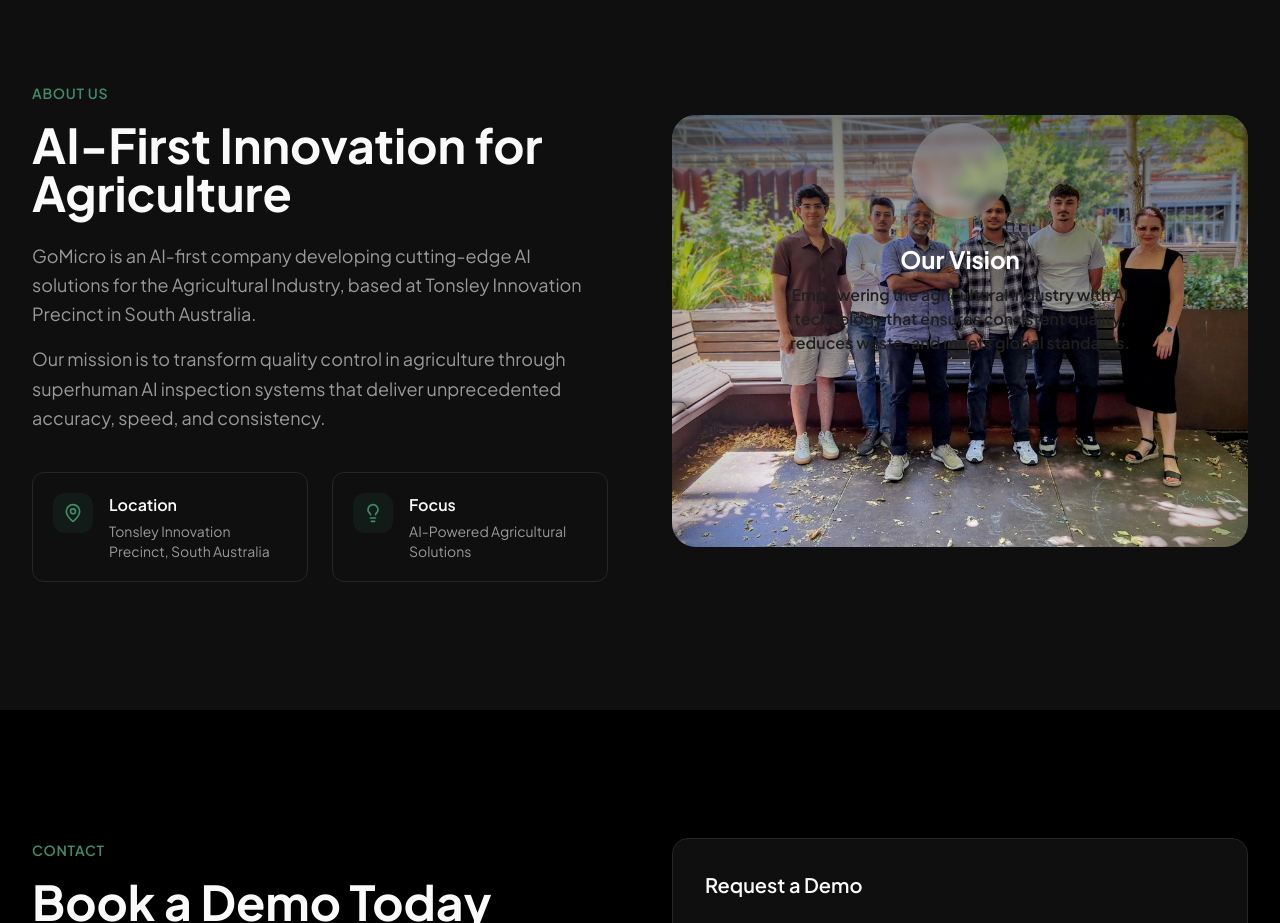
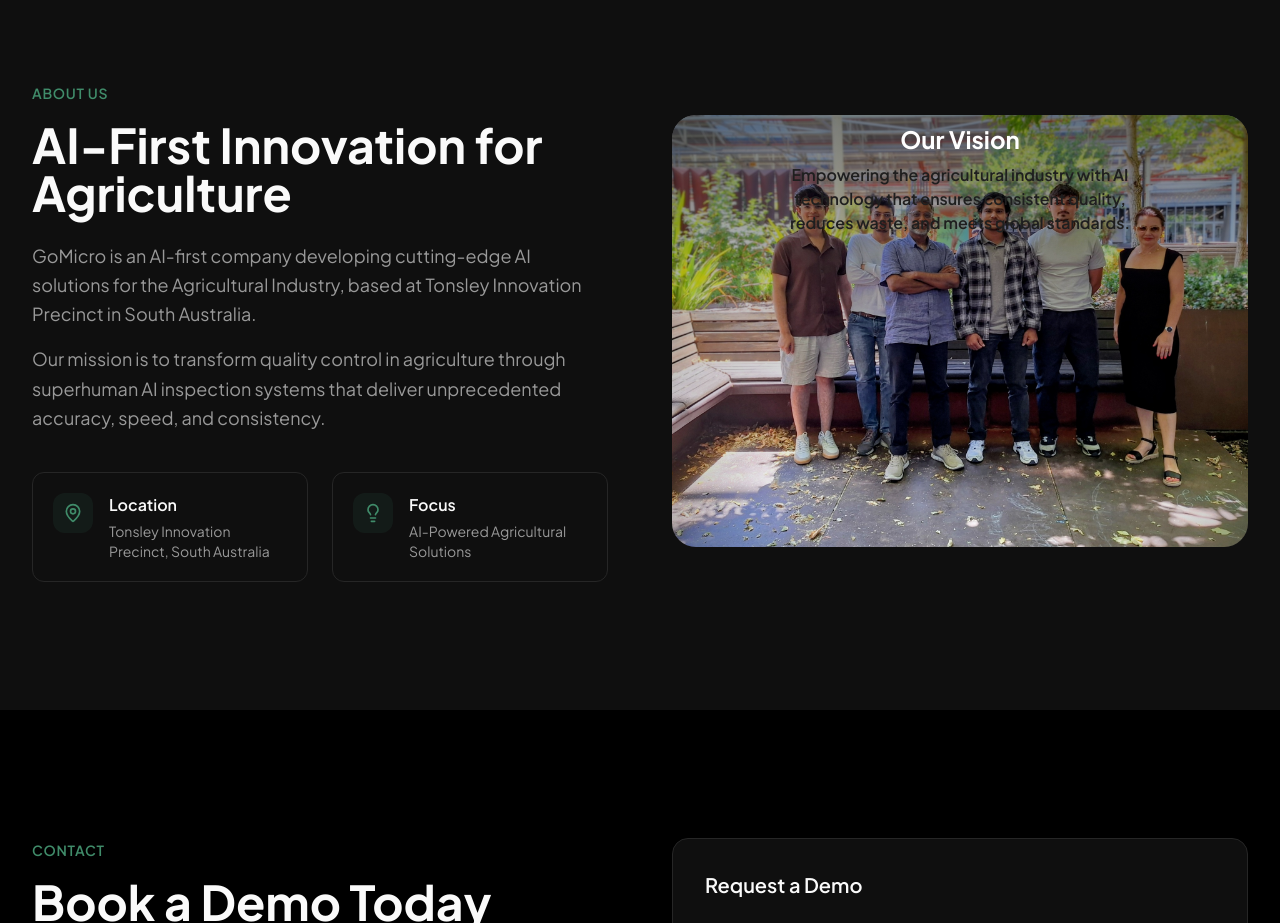
Before and after one commit to GoMicroAI/gomicro-ai-solutions-02, a React (Vite) app: page / in a window 1280 px wide. Shown: the part 8820-9743 px from the top of the page. Built offline with nearby package versions, Linux system fonts and the light colour scheme; the HTML template or start-up script is replaced by a standard one.

Commit message:
Visual edit in Lovable
Edited UI in Lovable

```diff
--- a/src/components/AboutSection.tsx
+++ b/src/components/AboutSection.tsx
@@ -57,9 +57,9 @@ const AboutSection = () => {
               <div className="absolute inset-0 bg-gradient-to-b from-black/50 via-black/20 to-transparent" />
 
               <div className="relative text-center text-white p-4 sm:p-8 pt-1 sm:pt-2">
-                <div className="w-10 h-10 sm:w-24 sm:h-24 mx-auto mb-2 sm:mb-6 rounded-full bg-white/20 backdrop-blur-sm flex items-center justify-center">
 
-                </div>
+
+
                 <h3 className="text-lg sm:text-2xl font-bold mb-1 sm:mb-2">Our Vision</h3>
                 <p className="max-w-sm text-xs sm:text-base text-secondary font-semibold leading-relaxed">
                   Empowering the agricultural industry with AI technology that ensures consistent quality,
```
